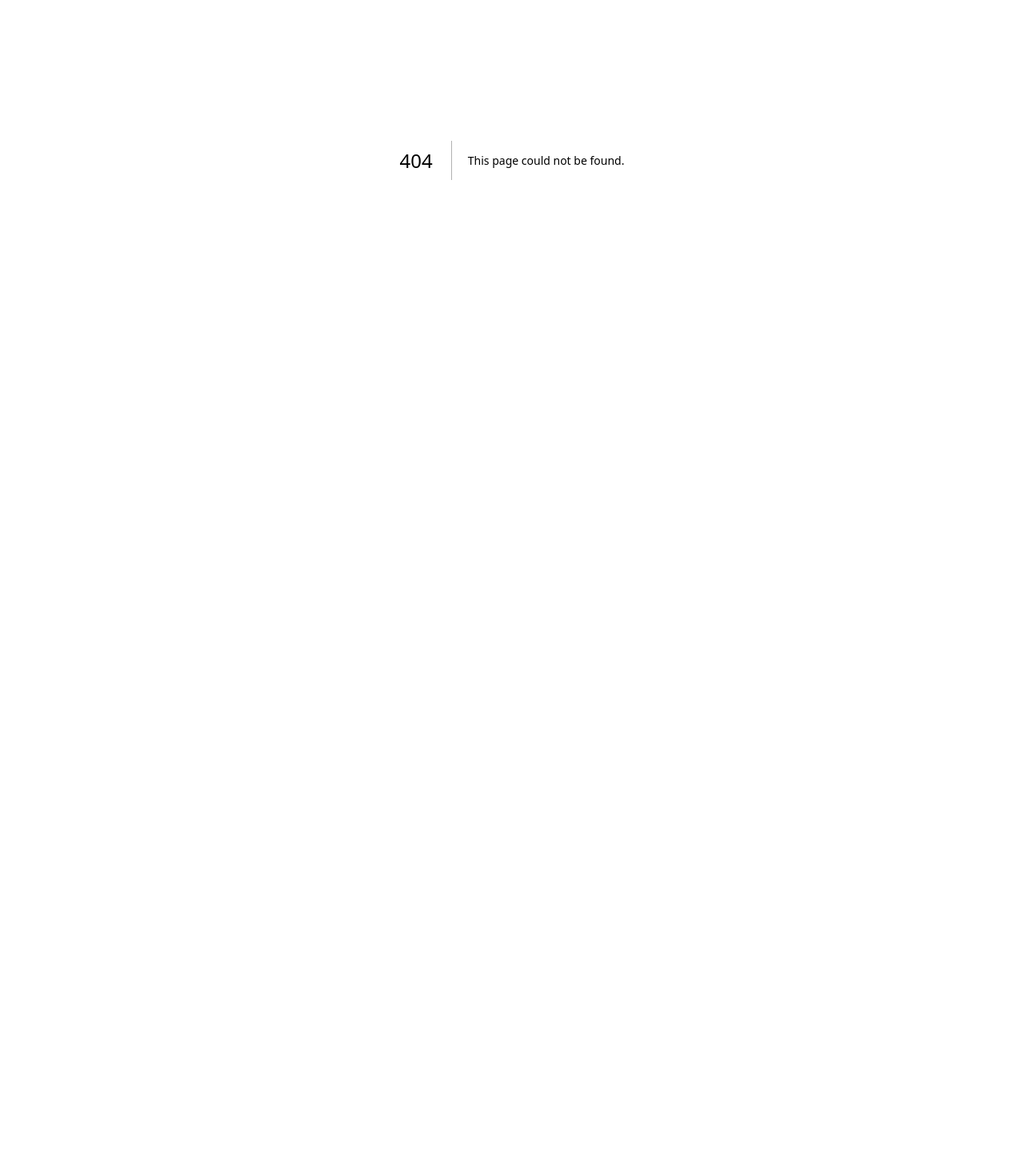
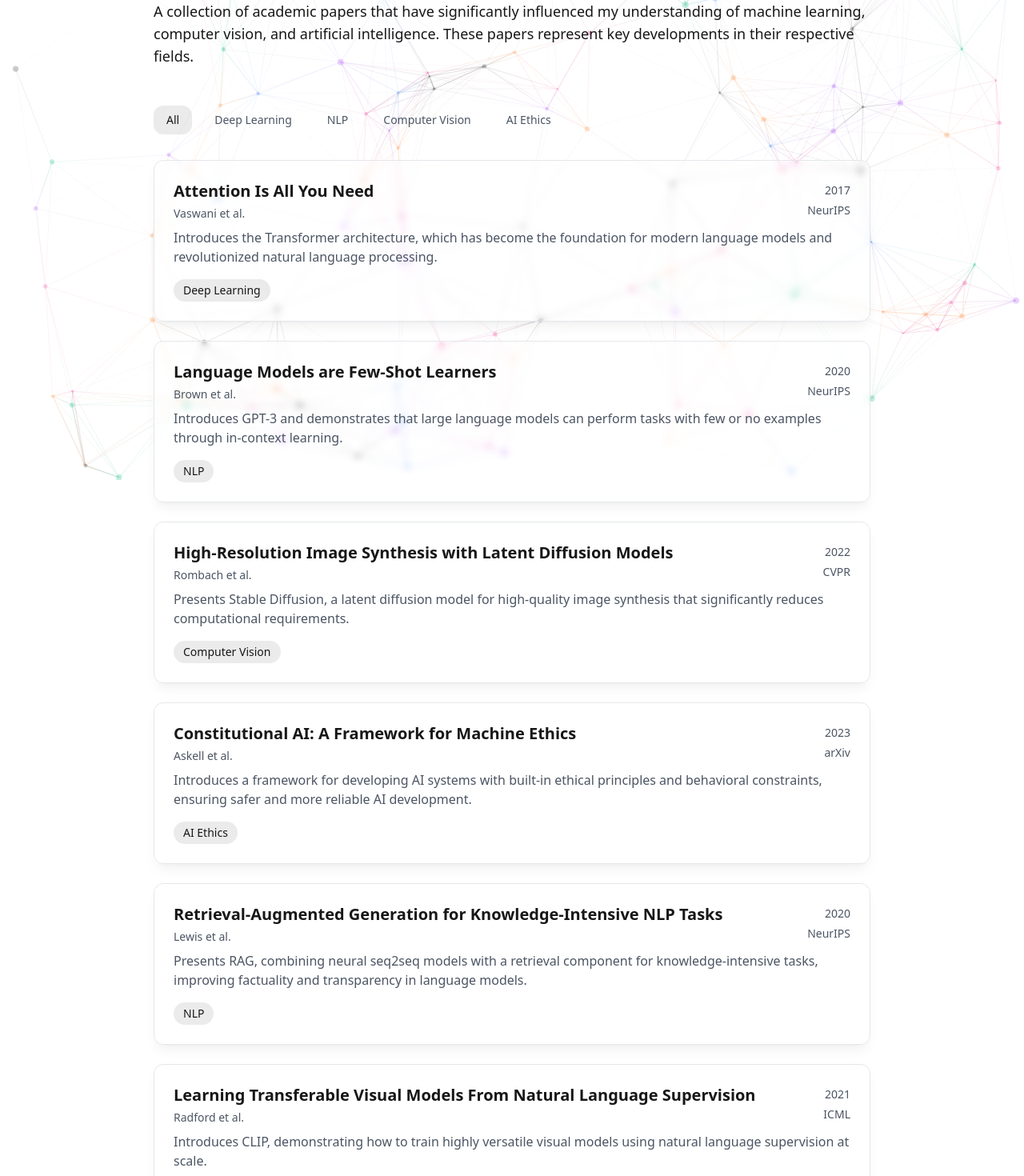
Before and after one commit to hrithikkoduri/PortfolioWebsite, a Next.js app: page /papershelf in a window 1280 px wide. Before the commit this address had no page. Shown: the part 200-1670 px from the top of the page at 80% size. Before the commit the page ends 800 px from the top, so only its background shows below. Built offline with nearby package versions, Linux system fonts and the light colour scheme.

Commit message:
major changes done

```diff
--- a/src/app/blogs/page.tsx
+++ b/src/app/blogs/page.tsx
@@ -63,7 +63,7 @@ export default function Blogs() {
             {blogPosts.map((post, index) => (
               <Link href={post.link} key={index} className="block">
                 <motion.div
-                  className="relative bg-card-bg/80 rounded-2xl border border-card-border p-6 cursor-pointer shadow-lg shadow-black/5 dark:shadow-black/20"
+                  className="relative bg-card-bg/20 backdrop-blur-sm rounded-2xl border border-card-border/40 p-6 cursor-pointer shadow-lg shadow-black/5 dark:shadow-black/20"
                   initial={{ opacity: 0, y: 20 }}
                   animate={{ opacity: 1, y: 0 }}
                   transition={{
--- a/src/app/bookmarks/page.tsx
+++ b/src/app/bookmarks/page.tsx
@@ -22,6 +22,12 @@ const bookmarks: Bookmark[] = [
     category: "AI & Technology",
   },
   {
+    title: "Building LLMS from Scratch",
+    description: "A comprehensive guide on how to build LLMs from scratch, including the basics of neural networks and how to train them.",
+    url: "https://youtube.com/playlist?list=PLPTV0NXA_ZSgsLAr8YCgCwhPIJNNtexWu&si=yZZ5yIYgHfIlBRyO",
+    category: "Development",
+  },
+  {
     title: "Product Management in the Age of AI",
     description: "A comprehensive guide on how product managers can leverage AI to build better products and make data-driven decisions.",
     url: "https://www.youtube.com/watch?v=btllH4W4YS4",
@@ -44,6 +50,12 @@ const bookmarks: Bookmark[] = [
     description: "An insightful talk about the challenges of scaling Airbnb and the lessons learned from the early days.",
     url: "https://www.youtube.com/watch?v=W608u6sBFpo&t=724s",
     category: "Startup",
+  },
+  {
+    title: "Smart Home assistant using Langchain",
+    description: "An article about how to build a smart home assistant using Langchain and other LLM frameworks.",
+    url: "https://towardsdatascience.com/langchain-meets-home-assistant-unlock-the-power-of-generative-ai-in-your-smart-home-f318732d9d84?gi=bb1b4dd3b58a",
+    category: "AI & Technology",
   }
 ];
 
@@ -63,10 +75,10 @@ export default function Bookmarks() {
       <main className="min-h-screen pt-24 px-8">
         <div className="max-w-4xl mx-auto py-10">
           <h1 className="text-5xl font-bold text-text-primary mb-4 drop-shadow-sm [text-shadow:_0_3px_10px_rgb(0_0_0_/_30%)]">
-            Bookmarks
+          Things on the internet I really enjoyed watching or reading
           </h1>
           <p className="text-text-primary text-lg md:text-lg leading-relaxed mb-12">
-            A curated collection of interesting articles, resources, and tools that I've found valuable in my journey.
+          These don't follow any particular category, it's just really good articles by awesome people on the internet. I hope you enjoy them as much as I did.
           </p>
 
           {/* Category Filter */}
@@ -102,18 +114,20 @@ export default function Bookmarks() {
                 key={index}
                 initial={{ opacity: 0, y: 20 }}
                 animate={{ opacity: 1, y: 0 }}
+
                 transition={{ delay: index * 0.1 }}
                 onHoverStart={() => setHoveredIndex(index)}
                 onHoverEnd={() => setHoveredIndex(null)}
               >
                 <Link href={bookmark.url} target="_blank" rel="noopener noreferrer">
-                  <div className="group relative bg-card-bg/80 backdrop-blur-sm rounded-xl border border-card-border p-6 transition-all duration-300 hover:scale-[1.02]">
+                  <div className="group relative bg-card-bg/20 backdrop-blur-sm rounded-xl border border-card-border/40 p-6 transition-all duration-300 hover:scale-[1.02] shadow-lg shadow-black/5 dark:shadow-black/20">
                     <div className="flex justify-between items-start mb-2">
                       <h2 className="text-xl font-semibold text-text-primary group-hover:text-blue-400 transition-colors duration-200">
                         {bookmark.title}
                       </h2>
                       <span className="text-sm text-text-secondary">{bookmark.date}</span>
                     </div>
+
                     <p className="text-text-secondary mb-4">{bookmark.description}</p>
                     <span className="inline-block px-3 py-1 text-sm bg-card-border rounded-full text-text-primary">
                       {bookmark.category}
--- a/src/app/layout.tsx
+++ b/src/app/layout.tsx
@@ -4,6 +4,7 @@ import "./globals.css";
 import { Caveat } from "next/font/google";
 import { ThemeProvider } from 'next-themes'
 import ThemeSwitch from '@/components/ThemeSwitch'
+import BackgroundParticles from "@/components/BackgroundParticles";
 
 const geistSans = Geist({
   variable: "--font-geist-sans",
@@ -34,6 +35,7 @@ export default function RootLayout({
     <html lang="en" suppressHydrationWarning>
       <body className={`${geistSans.variable} ${geistMono.variable} ${caveat.variable} antialiased`}>
       <ThemeProvider attribute="class" defaultTheme="system" enableSystem disableTransitionOnChange>
+        <BackgroundParticles />
         {children}
       </ThemeProvider>
       </body>
--- a/src/app/page.tsx
+++ b/src/app/page.tsx
@@ -288,7 +288,7 @@ export default function Home() {
               href="https://github.com/hrithikkoduri/WebRover"
               target="_blank"
               rel="noopener noreferrer"
-              className="relative block bg-card-bg/80 backdrop-sm rounded-2xl border border-card-border shadow-lg shadow-black/5 dark:shadow-black/20 overflow-hidden transform transition-transform duration-300 group"
+              className="relative block bg-card-bg/20 backdrop-blur-sm rounded-2xl border border-card-border/40 shadow-lg shadow-black/5 dark:shadow-black/20 overflow-hidden transform transition-transform duration-300 group hover:bg-card-bg/30"
               onMouseMove={handleMouseMove1}
               onMouseEnter={handleMouseEnter1}
               onMouseLeave={handleMouseLeave1}
@@ -336,7 +336,7 @@ export default function Home() {
               href="https://github.com/hrithikkoduri/TalkQL"
               target="_blank"
               rel="noopener noreferrer"
-              className="relative block bg-card-bg/80 backdrop-sm rounded-2xl border border-card-border shadow-lg shadow-black/5 dark:shadow-black/20 overflow-hidden transform transition-transform duration-300 group"
+              className="relative block bg-card-bg/20 backdrop-blur-sm rounded-2xl border border-card-border/40 shadow-lg shadow-black/5 dark:shadow-black/20 overflow-hidden transform transition-transform duration-300 group hover:bg-card-bg/30"
               onMouseMove={handleMouseMove2}
               onMouseEnter={handleMouseEnter2}
               onMouseLeave={handleMouseLeave2}
@@ -384,7 +384,7 @@ export default function Home() {
               href="https://github.com/hrithikkoduri/ConvoPro"
               target="_blank"
               rel="noopener noreferrer"
-              className="relative block bg-card-bg/80 backdrop-sm rounded-2xl border border-card-border shadow-lg shadow-black/5 dark:shadow-black/20 overflow-hidden transform transition-transform duration-300 group"
+              className="relative block bg-card-bg/20 backdrop-blur-sm rounded-2xl border border-card-border/40 shadow-lg shadow-black/5 dark:shadow-black/20 overflow-hidden transform transition-transform duration-300 group hover:bg-card-bg/30"
               onMouseMove={handleMouseMove3}
               onMouseEnter={handleMouseEnter3}
               onMouseLeave={handleMouseLeave3}
@@ -433,7 +433,7 @@ export default function Home() {
               href="https://github.com/hrithikkoduri/DelvinDocs.AI"
               target="_blank"
               rel="noopener noreferrer"
-              className="relative block bg-card-bg/80 backdrop-sm rounded-2xl border border-card-border shadow-lg shadow-black/5 dark:shadow-black/20 overflow-hidden transform transition-transform duration-300 group"
+              className="relative block bg-card-bg/20 backdrop-blur-sm rounded-2xl border border-card-border/40 shadow-lg shadow-black/5 dark:shadow-black/20 overflow-hidden transform transition-transform duration-300 group hover:bg-card-bg/30"
               onMouseMove={handleMouseMove4}
               onMouseEnter={handleMouseEnter4}
               onMouseLeave={handleMouseLeave4}
@@ -482,7 +482,7 @@ export default function Home() {
               href="https://github.com/hrithikkoduri/GitChat"
               target="_blank"
               rel="noopener noreferrer"
-              className="relative block bg-card-bg/80 backdrop-sm rounded-2xl border border-card-border shadow-lg shadow-black/5 dark:shadow-black/20 overflow-hidden transform transition-transform duration-300 group"
+              className="relative block bg-card-bg/20 backdrop-blur-sm rounded-2xl border border-card-border/40 shadow-lg shadow-black/5 dark:shadow-black/20 overflow-hidden transform transition-transform duration-300 group hover:bg-card-bg/30"
               onMouseMove={handleMouseMove5}
               onMouseEnter={handleMouseEnter5}
               onMouseLeave={handleMouseLeave5}
@@ -530,7 +530,7 @@ export default function Home() {
               href="https://github.com/hrithikkoduri/GraphRAG"
               target="_blank"
               rel="noopener noreferrer"
-              className="relative block bg-card-bg/80 backdrop-sm rounded-2xl border border-card-border shadow-lg shadow-black/5 dark:shadow-black/20 overflow-hidden transform transition-transform duration-300 group"
+              className="relative block bg-card-bg/20 backdrop-blur-sm rounded-2xl border border-card-border/40 shadow-lg shadow-black/5 dark:shadow-black/20 overflow-hidden transform transition-transform duration-300 group hover:bg-card-bg/30"
               onMouseMove={handleMouseMove6}
               onMouseEnter={handleMouseEnter6}
               onMouseLeave={handleMouseLeave6}
--- /dev/null
+++ b/src/app/papershelf/page.tsx
@@ -0,0 +1,183 @@
+"use client"
+
+import { useState } from 'react';
+import Navigation from '@/components/Navigation';
+import Footer from '@/components/Footer';
+import { motion } from 'framer-motion';
+import Link from 'next/link';
+
+interface Paper {
+  title: string;
+  authors: string;
+  description: string;
+  url: string;
+  category: string;
+  date: string;
+  conference?: string;
+}
+
+const papers: Paper[] = [
+  {
+    title: "Attention Is All You Need",
+    authors: "Vaswani et al.",
+    description: "Introduces the Transformer architecture, which has become the foundation for modern language models and revolutionized natural language processing.",
+    url: "https://arxiv.org/abs/1706.03762",
+    category: "Deep Learning",
+    date: "2017",
+    conference: "NeurIPS"
+  },
+  {
+    title: "Language Models are Few-Shot Learners",
+    authors: "Brown et al.",
+    description: "Introduces GPT-3 and demonstrates that large language models can perform tasks with few or no examples through in-context learning.",
+    url: "https://arxiv.org/abs/2005.14165",
+    category: "NLP",
+    date: "2020",
+    conference: "NeurIPS"
+  },
+  {
+    title: "High-Resolution Image Synthesis with Latent Diffusion Models",
+    authors: "Rombach et al.",
+    description: "Presents Stable Diffusion, a latent diffusion model for high-quality image synthesis that significantly reduces computational requirements.",
+    url: "https://arxiv.org/abs/2112.10752",
+    category: "Computer Vision",
+    date: "2022",
+    conference: "CVPR"
+  },
+  {
+    title: "Constitutional AI: A Framework for Machine Ethics",
+    authors: "Askell et al.",
+    description: "Introduces a framework for developing AI systems with built-in ethical principles and behavioral constraints, ensuring safer and more reliable AI development.",
+    url: "https://arxiv.org/abs/2310.07019",
+    category: "AI Ethics",
+    date: "2023",
+    conference: "arXiv"
+  },
+  {
+    title: "Retrieval-Augmented Generation for Knowledge-Intensive NLP Tasks",
+    authors: "Lewis et al.",
+    description: "Presents RAG, combining neural seq2seq models with a retrieval component for knowledge-intensive tasks, improving factuality and transparency in language models.",
+    url: "https://arxiv.org/abs/2005.11401",
+    category: "NLP",
+    date: "2020",
+    conference: "NeurIPS"
+  },
+  {
+    title: "Learning Transferable Visual Models From Natural Language Supervision",
+    authors: "Radford et al.",
+    description: "Introduces CLIP, demonstrating how to train highly versatile visual models using natural language supervision at scale.",
+    url: "https://arxiv.org/abs/2103.00020",
+    category: "Computer Vision",
+    date: "2021",
+    conference: "ICML"
+  }
+];
+
+const categories = Array.from(new Set(papers.map(paper => paper.category)));
+
+export default function PaperShelf() {
+  const [selectedCategory, setSelectedCategory] = useState<string | null>(null);
+  const [hoveredIndex, setHoveredIndex] = useState<number | null>(null);
+
+  const filteredPapers = selectedCategory
+    ? papers.filter(paper => paper.category === selectedCategory)
+    : papers;
+
+  return (
+    <>
+      <Navigation />
+      <main className="min-h-screen pt-24 px-8">
+        <div className="max-w-4xl mx-auto py-10">
+          <h1 className="text-5xl font-bold text-text-primary mb-4 drop-shadow-sm [text-shadow:_0_3px_10px_rgb(0_0_0_/_30%)]">
+            Research Papers
+          </h1>
+          <p className="text-text-primary text-lg md:text-lg leading-relaxed mb-12">
+            A collection of academic papers that have significantly influenced my understanding of machine learning,
+            computer vision, and artificial intelligence. These papers represent key developments in their respective fields.
+          </p>
+
+          {/* Category Filter */}
+          <div className="flex flex-wrap gap-3 mb-8">
+            <button
+              onClick={() => setSelectedCategory(null)}
+              className={`px-4 py-2 rounded-xl text-sm font-medium transition-all duration-200 ${
+                selectedCategory === null
+                  ? 'bg-card-border text-text-primary'
+                  : 'bg-card-bg/80 text-text-secondary hover:bg-card-border/50'
+              }`}
+            >
+              All
+            </button>
+            {categories.map((category) => (
+              <button
+                key={category}
+                onClick={() => setSelectedCategory(category)}
+                className={`px-4 py-2 rounded-xl text-sm font-medium transition-all duration-200 ${
+                  selectedCategory === category
+                    ? 'bg-card-border text-text-primary'
+                    : 'bg-card-bg/80 text-text-secondary hover:bg-card-border/50'
+                }`}
+              >
+                {category}
+              </button>
+            ))}
+          </div>
+
+          <div className="grid gap-6">
+            {filteredPapers.map((paper, index) => (
+              <motion.div
+                key={index}
+                initial={{ opacity: 0, y: 20 }}
+                animate={{ opacity: 1, y: 0 }}
+                transition={{ delay: index * 0.1 }}
+                onHoverStart={() => setHoveredIndex(index)}
+                onHoverEnd={() => setHoveredIndex(null)}
+              >
+                <Link href={paper.url} target="_blank" rel="noopener noreferrer">
+                  <div className="group relative bg-card-bg/20 backdrop-blur-sm rounded-xl border border-card-border/40 p-6 transition-all duration-300 hover:scale-[1.02] shadow-lg shadow-black/5 dark:shadow-black/20">
+                    <div className="flex justify-between items-start mb-2">
+                      <div>
+                        <h2 className="text-xl font-semibold text-text-primary group-hover:text-blue-400 transition-colors duration-200">
+                          {paper.title}
+                        </h2>
+                        <p className="text-text-secondary text-sm mt-1">
+                          {paper.authors}
+                        </p>
+                      </div>
+                      <div className="text-right">
+                        <span className="text-sm text-text-secondary">{paper.date}</span>
+                        {paper.conference && (
+                          <p className="text-sm text-text-secondary mt-1">{paper.conference}</p>
+                        )}
+                      </div>
+                    </div>
+                    <p className="text-text-secondary mb-4">{paper.description}</p>
+                    <span className="inline-block px-3 py-1 text-sm bg-card-border rounded-full text-text-primary">
+                      {paper.category}
+                    </span>
+
+                    {/* Arrow icon that appears on hover */}
+                    <div className="absolute top-6 right-6 opacity-0 group-hover:opacity-100 transition-opacity duration-200">
+                      <svg xmlns="http://www.w3.org/2000/svg" width="16" height="16" fill="currentColor" className="bi bi-arrow-up-right" viewBox="0 0 16 16">
+                        <path fillRule="evenodd" d="M14 2.5a.5.5 0 0 0-.5-.5h-6a.5.5 0 0 0 0 1h4.793L2.146 13.146a.5.5 0 0 0 .708.708L13 3.707V8.5a.5.5 0 0 0 1 0v-6z"/>
+                      </svg>
+                    </div>
+                  </div>
+                </Link>
+              </motion.div>
+            ))}
+          </div>
+
+          {filteredPapers.length === 0 && (
+            <div className="text-center py-20">
+              <p className="text-text-secondary text-lg">
+                No papers found in this category.
+              </p>
+            </div>
+          )}
+        </div>
+      </main>
+      <Footer />
+    </>
+  );
+}
--- a/src/components/BackgroundParticles.tsx
+++ b/src/components/BackgroundParticles.tsx
@@ -8,20 +8,17 @@ export default function BackgroundParticles() {
   const { theme } = useTheme()
 
   useEffect(() => {
+    if (!canvasRef.current) return
+
     const canvas = canvasRef.current
-    if (!canvas) return
+    const ctx = canvas.getContext('2d')
 
-    const ctx = canvas.getContext('2d')
-    if (!ctx) return
+    // Set canvas size
+    const setCanvasSize = () => {
+      canvas.width = window.innerWidth
+      canvas.height = window.innerHeight
+    }
 
-    const setCanvasSize = () => {
-      const scale = window.devicePixelRatio
-      canvas.width = window.innerWidth * scale
-      canvas.height = window.innerHeight * scale
-      ctx.scale(scale, scale)
-      canvas.style.width = `${window.innerWidth}px`
-      canvas.style.height = `${window.innerHeight}px`
-    }
     setCanvasSize()
     window.addEventListener('resize', setCanvasSize)
 
@@ -128,9 +125,8 @@ export default function BackgroundParticles() {
   return (
     <canvas
       ref={canvasRef}
-      className="fixed inset-0 -z-10 pointer-events-none w-full h-full"
+      className="fixed inset-0 -z-10 h-full w-full"
       style={{ position: 'fixed' }}
-      aria-hidden="true"
     />
   )
 }
--- a/src/components/Navigation.tsx
+++ b/src/components/Navigation.tsx
@@ -12,7 +12,6 @@ export default function Navigation() {
     { name: 'Blogs', path: '/blogs' },
     { name: 'Bookmarks', path: '/bookmarks' },
     { name: 'Papershelf', path: '/papershelf' },
-    { name: 'Uses', path: '/uses' },
   ];
 
   useEffect(() => {
```
